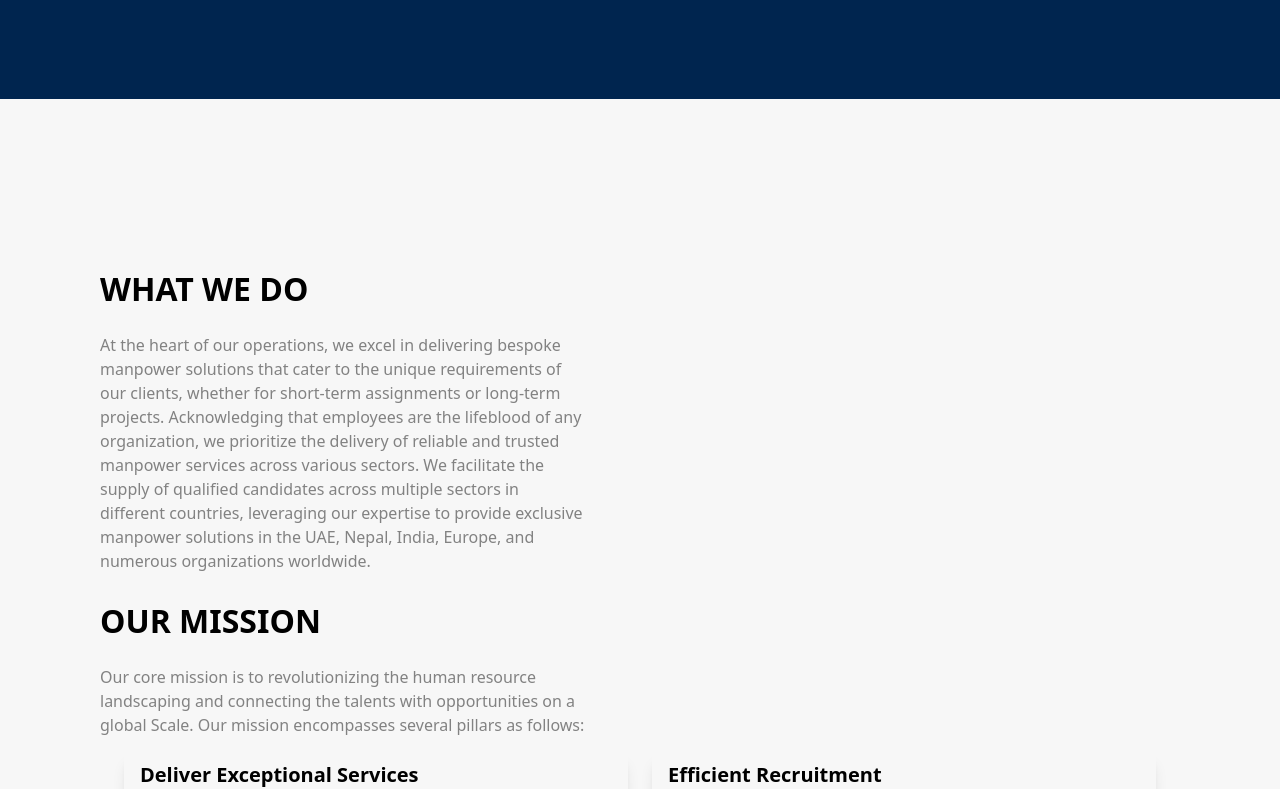
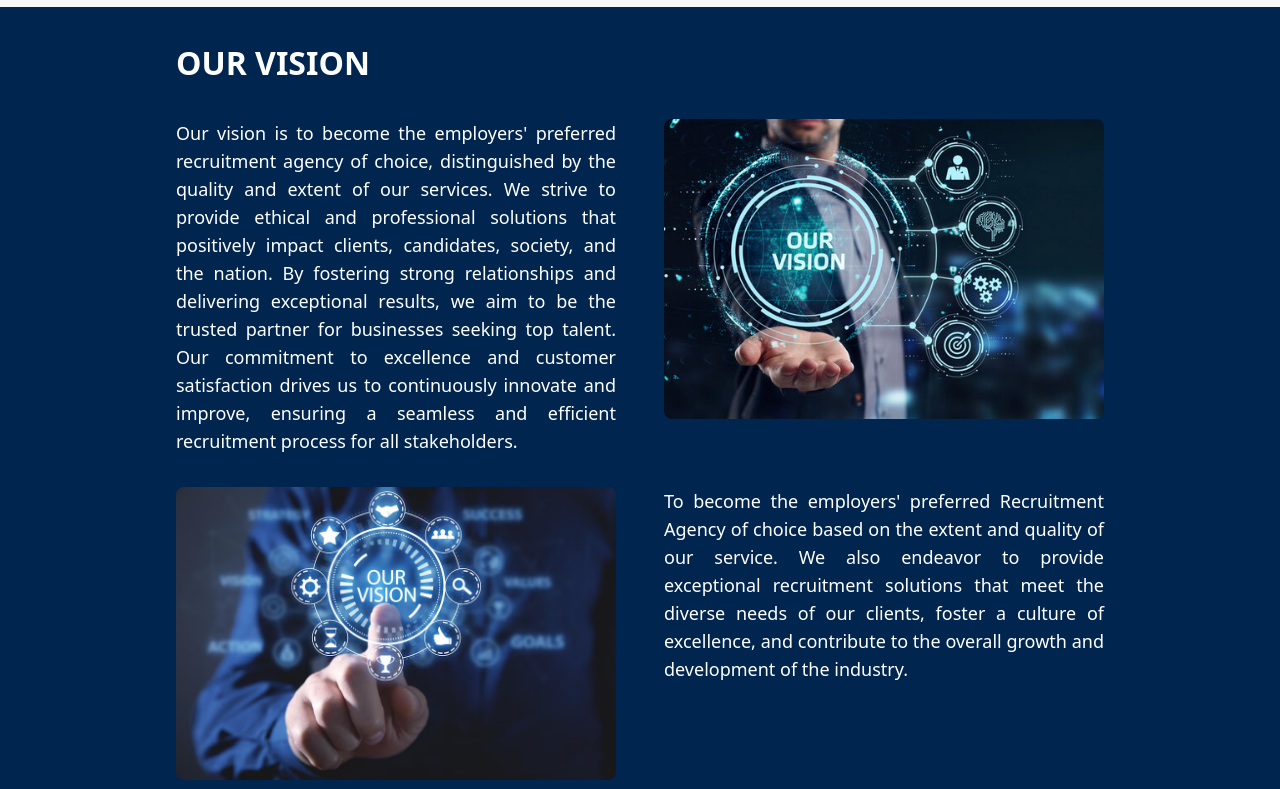
Before and after one commit to SunnyThakuri/ramsynergic, a React (Vite) app: page /about in a window 1280 px wide. Shown: the part 1735-2524 px from the top of the page. Built offline with nearby package versions, Linux system fonts and the light colour scheme.

Commit message:
updated Our vision section

```diff
--- a/src/components/AboutUI/OurVision.jsx
+++ b/src/components/AboutUI/OurVision.jsx
@@ -3,24 +3,24 @@
 function OurVision() {
   return (
     <div
-    className="bg-[#00254F] py-4 px-2"
+    className="bg-[#00254F] py-8 px-4 lg:px-44"
     >
       <div
-      className="my-10"
+      className=""
       >
         <h1 className="text-white text-[24px] lg:text-[32px] font-semibold">
           OUR VISION
         </h1>
 
         <div
-        className="flex mx-4 flex-col gap-8 mt-8"
+        className="flex  flex-col gap-8 mt-8"
         >
         <div
-        className="flex flex-col md:flex-row  gap-4"
+        className="flex flex-col md:flex-row md:gap-12  gap-4"
         >
 
-          <p className="text-white max-w-1/2 w-full md:w-1/2 text-justify ">
-            Our vision is to become the employers' preferred recruitment agency
+          <p className="text-white max-w-1/2 md:text-lg w-full md:w-1/2 text-justify ">
+            {`Our vision is to become the employers' preferred recruitment agency
             of choice, distinguished by the quality and extent of our services.
             We strive to provide ethical and professional solutions that
             positively impact clients, candidates, society, and the nation. By
@@ -28,11 +28,11 @@
             we aim to be the trusted partner for businesses seeking top talent.
             Our commitment to excellence and customer satisfaction drives us to
             continuously innovate and improve, ensuring a seamless and efficient
-            recruitment process for all stakeholders.
+            recruitment process for all stakeholders.`}
           </p>
 
           <div
-            className="max-w-1/2  w-full md:w-1/2 max-h-[320px] lg:max-h-[200px]"
+            className="max-w-1/2  w-full md:w-1/2 max-h-[320px] lg:max-h-[300px]"
             >
                 <img
                 className="w-full h-full object-cover object-center rounded-lg"
@@ -43,17 +43,17 @@
         className=""
         >
         <div
-        className="  w-full flex flex-col md:flex-row gap-4 justify-between"
+        className="  w-full flex flex-col md:flex-row md:gap-12 gap-4 justify-between"
         >
             <div
-            className="max-w-1/2 w-full md:w-1/2 max-h-[330px] hidden md:block lg:max-h-[200px]"
+            className="max-w-1/2 w-full md:w-1/2 max-h-[330px] hidden md:block lg:max-h-[300px]"
             >
                 <img
                 className="w-full h-full rounded-lg  object-cover"
                 src="/aboutUs/vison2.avif" />
             </div>
           <p
-          className="max-w-1/2 w-full md:w-1/2 text-justify text-white"
+          className="max-w-1/2 md:text-lg w-full md:w-1/2 text-justify text-white"
           >
             {`To become the employers' preferred Recruitment Agency of choice
             based on the extent and quality of our service. We also endeavor to
--- a/src/pages/About.jsx
+++ b/src/pages/About.jsx
@@ -16,14 +16,14 @@
     <>
       <AboutHeroSlider />
       {/* <ClientsAndAbout /> */}
-      <AboutDiscover />
+      {/* <AboutDiscover /> */}
       <Immigration />
       <OurVision/>
       <WhyChooseUs/>
       <MidAbout/>
       <BestVisaConsultant />
       <TeamSlider />
-      <AboutOpportunities />
+      {/* <AboutOpportunities /> */}
       <ContactUI />
     </>
   )
```
